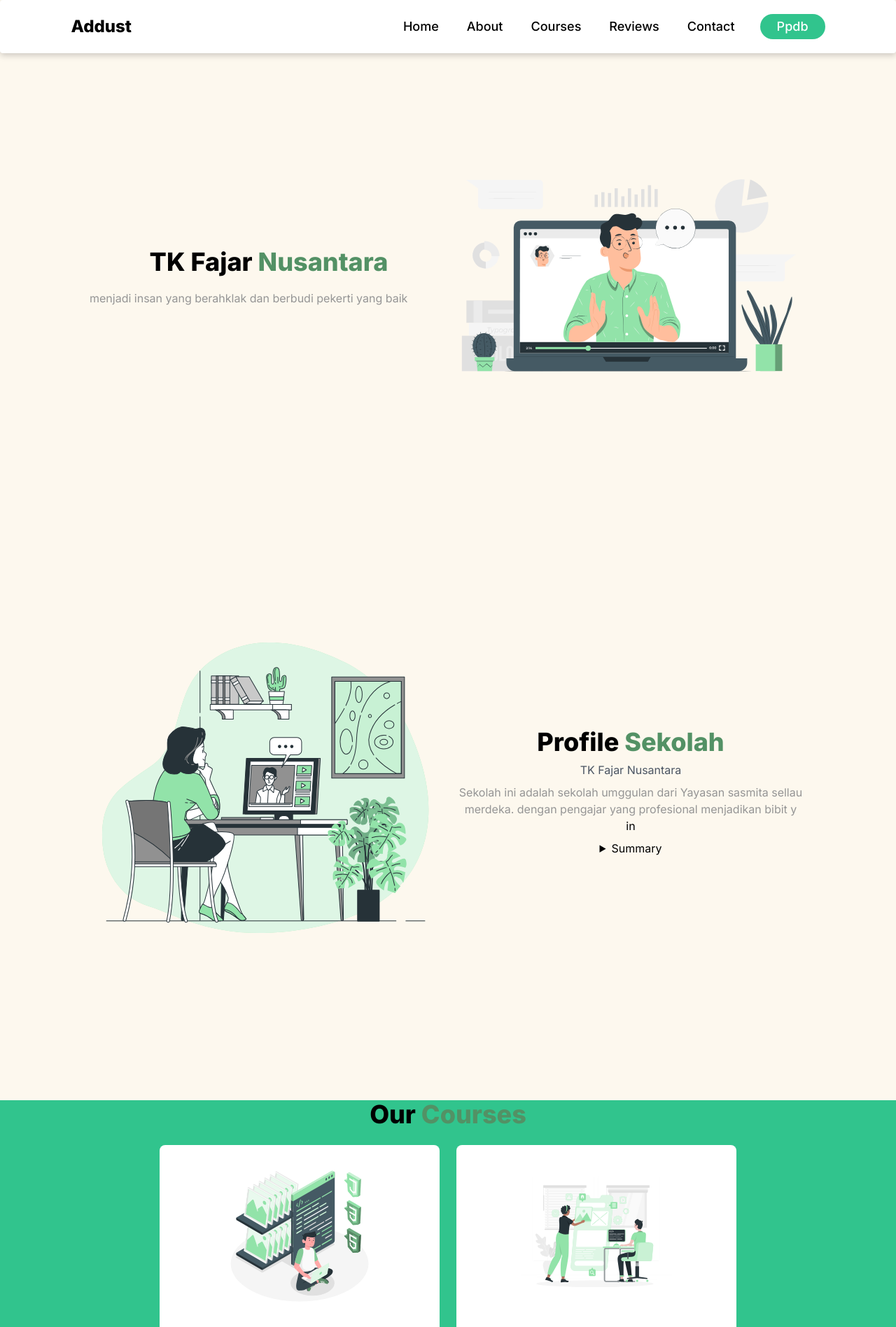
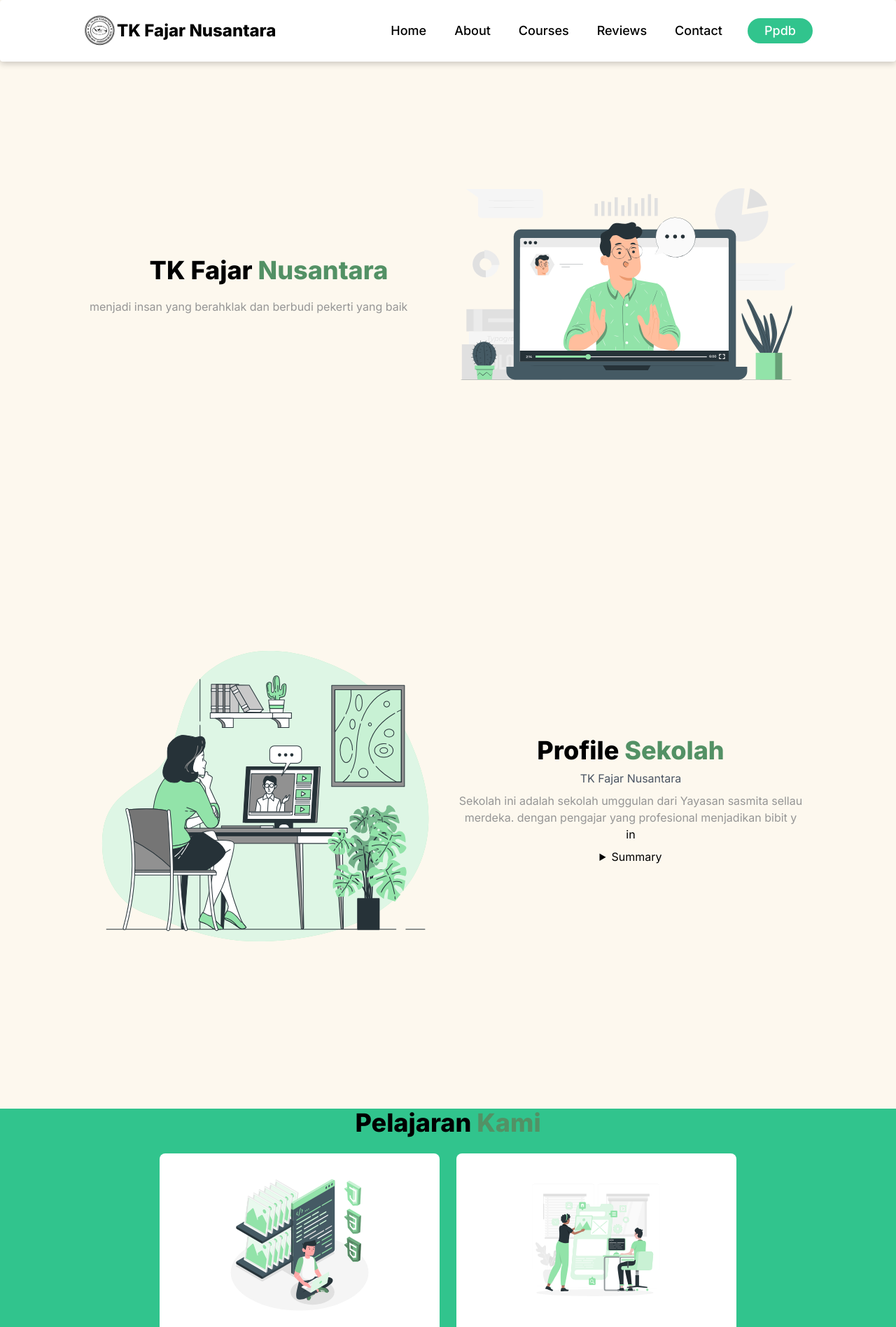
Before and after one commit to Andikafahrezi/landing-page, a React (Vite) app: page / in a window 1280 px wide. Shown: the top 1896 px of the page at 70% size. Built offline with nearby package versions, Linux system fonts and the light colour scheme.

Commit message:
refactor: change logo and title section

```diff
--- a/src/components/ActiveSlider.jsx
+++ b/src/components/ActiveSlider.jsx
@@ -1,12 +1,8 @@
 import { Swiper, SwiperSlide } from "swiper/react";
-
 import "swiper/css";
 import "swiper/css/pagination";
 import "swiper/css/free-mode";
-
 import { FreeMode, Pagination } from "swiper/modules";
-
-import { RxArrowTopRight } from "react-icons/rx";
 import { ServiceData } from "../constants";
 
 const ActiveSlider = () => {
@@ -43,7 +39,6 @@ const ActiveSlider = () => {
                 <h1 className="text-xl lg:text-2xl">{item.title} </h1>
                 <p className="lg:text-[18px]">{item.content} </p>
               </div>
-              <RxArrowTopRight className="absolute bottom-5 left-5 w-[35px] h-[35px] text-white group-hover:text-blue-500 group-hover:rotate-45 duration-100" />
             </div>
           </SwiperSlide>
         ))}
--- a/src/components/Courses.jsx
+++ b/src/components/Courses.jsx
@@ -8,7 +8,7 @@ import digitalImg from "../assets/digital.svg";
 const Courses = () => {
   return (
     <div className=" min-h-screen flex flex-col items-center md:px-32 px-5 my-10 pb-10  bg-green-400">
-      <Heading title1="Our" title2="Courses" />
+      <Heading title1="Pelajaran" title2="Kami" />
 
       <div  className=" flex flex-wrap justify-center gap-6 mt-6">
         <CoursesCard
--- a/src/components/Navbar.jsx
+++ b/src/components/Navbar.jsx
@@ -1,7 +1,7 @@
 import { Link as Linked } from "react-router-dom";
 import { Link } from "react-scroll";
 import { Navbar, NavbarCollapse, NavbarToggle } from "flowbite-react";
-import img from "../assets/images/ha.jpeg";
+import img from "../assets/images/logo.jpg";
 
 function Component() {
   return (
@@ -12,8 +12,8 @@ function Component() {
     >
       <div>
         <Linked to="/" className=" flex flex-wrap font-semibold text-4xl xl:mr-96 cursor-pointer hp:mr-0">
-          <img src={img} alt="" className=" w-10"/>
-          Addust
+          <img src={img} alt="" className=" w-16"/>
+          <h1 className="text-3xl mt-4">TK Fajar Nusantara</h1>
                </Linked>
       </div>
       <NavbarToggle />
--- a/src/components/NavbarMenu.jsx
+++ b/src/components/NavbarMenu.jsx
@@ -1,6 +1,7 @@
 import { Link as Linked } from "react-router-dom";
 import { Link } from "react-scroll";
 import { Navbar, NavbarCollapse, NavbarToggle } from "flowbite-react";
+import img from "../assets/images/logo.jpg";
 
 function Menus() {
   return (
@@ -10,8 +11,9 @@ function Menus() {
       className="flex flex-row justify-between p-5 md:px-20 shadow-[0_3px_10px_rgb(0,0,0,0.2)]"
     >
       <div>
-        <Linked to="/" className="font-semibold text-2xl xl:mr-96 cursor-pointer hp:mr-0">
-          Addust
+        <Linked to="/" className="flex flex-wrap font-semibold text-4xl xl:mr-40 cursor-pointer hp:mr-0">
+        <img src={img} alt="" className=" w-12 rounded-full"/>
+          <h1 className=" text-2xl mt-2">TK Fajar Nusantara</h1>
         </Linked>
       </div>
       <NavbarToggle />
--- a/src/components/Reviews.jsx
+++ b/src/components/Reviews.jsx
@@ -7,7 +7,7 @@ import img3 from "../assets/images/pic3.png";
 const Reviews = () => {
   return (
     <div className=" min-h-[80vh] flex flex-col items-center justify-center md:px-32 px-5">
-      <Heading title1="Our" title2="Teacher" />
+      <Heading title1="Guru" title2="Kami" />
 
       <div className=" flex flex-col md:flex-row gap-5 mt-5">
         <ReviewCard img={img1} para="Halo Anak-anak mari belajar berbudi pekerti yang baik!" position="Kepala Sekolah"/>
--- a/src/constants/index.js
+++ b/src/constants/index.js
@@ -17,14 +17,13 @@ import {
   export const ServiceData = [
     {
       icon: RxCrop,
-      title: "Development",
-      content: "Lorem ipsum dolor sit /amet, consectetur adipiscing elit.",
+      title: "Karakter",
+      content: "Memiliki Karakter yang kuat.",
       backgroundImage: SpaceCity9,
     },
     {
       icon: RxPencil2,
-      title: "Branding",
-      content: "Lorem ipsum dolor sit amet, consectetur adipiscing elit.",
+      title: "Berbudi Pekerti yang baik",
       backgroundImage: SpaceCity1,
     },
     {
```
Also changed, not shown: src/assets/images/logo.jpg (added).
